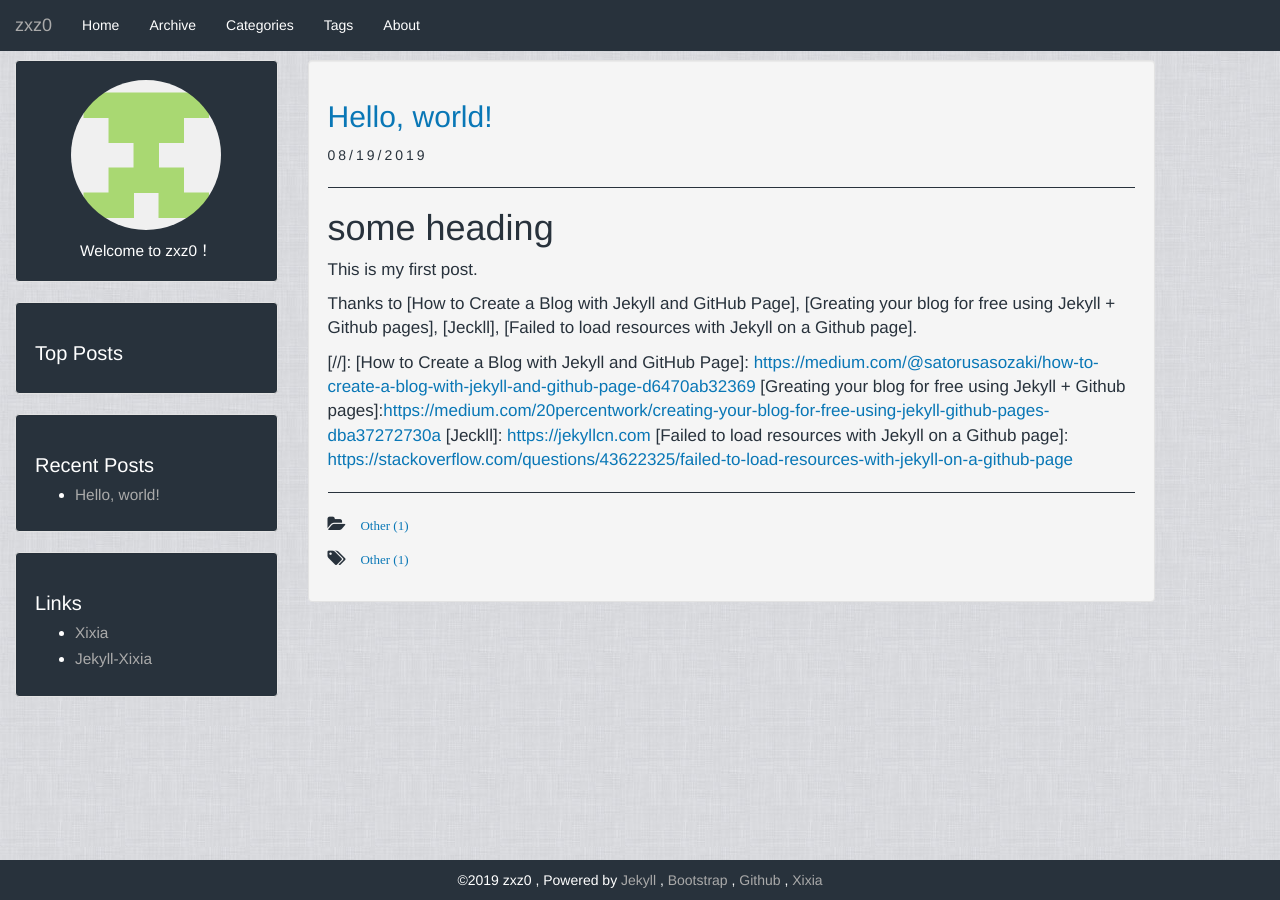
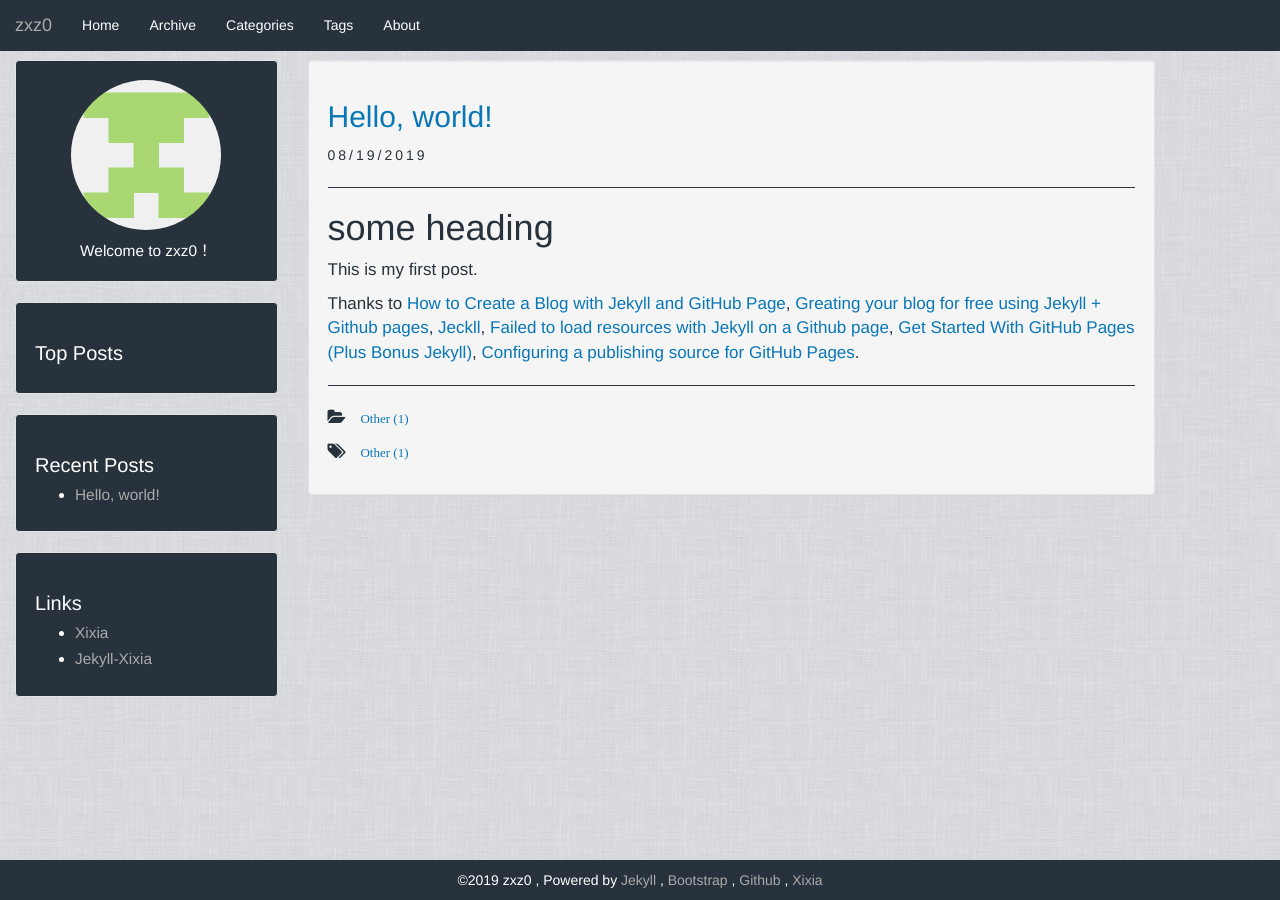
Before and after one commit to zxz0/blog, a Jekyll site: the page built from _posts/2019-08-19-hello-world.markdown, in a window 1280 px wide. Built offline with Jekyll 4.4.1, drawn with Linux system fonts in a browser that asks for light colours.

Commit message:
Update 1st post

```diff
--- a/_posts/2019-08-19-hello-world.markdown
+++ b/_posts/2019-08-19-hello-world.markdown
@@ -4,16 +4,10 @@ title:  "Hello, world!"
 date:   2019-08-19 00:27:00 -0700
 categories: Other
 tags: Other
-description: The read me page of Jekyll.
+description: My first post
 ---
 # some heading
 
 This is my first post.
 
-Thanks to [How to Create a Blog with Jekyll and GitHub Page], [Greating your blog for free using Jekyll + Github pages], [Jeckll], [Failed to load resources with Jekyll on a Github page].
-
-[//]:
-    [How to Create a Blog with Jekyll and GitHub Page]: <https://medium.com/@satorusasozaki/how-to-create-a-blog-with-jekyll-and-github-page-d6470ab32369>
-    [Greating your blog for free using Jekyll + Github pages]:<https://medium.com/20percentwork/creating-your-blog-for-free-using-jekyll-github-pages-dba37272730a>
-    [Jeckll]: <https://jekyllcn.com>
-    [Failed to load resources with Jekyll on a Github page]: <https://stackoverflow.com/questions/43622325/failed-to-load-resources-with-jekyll-on-a-github-page>
+Thanks to [How to Create a Blog with Jekyll and GitHub Page](https://medium.com/@satorusasozaki/how-to-create-a-blog-with-jekyll-and-github-page-d6470ab32369), [Greating your blog for free using Jekyll + Github pages](https://medium.com/20percentwork/creating-your-blog-for-free-using-jekyll-github-pages-dba37272730a), [Jeckll](https://jekyllcn.com), [Failed to load resources with Jekyll on a Github page](https://stackoverflow.com/questions/43622325/failed-to-load-resources-with-jekyll-on-a-github-page), [Get Started With GitHub Pages (Plus Bonus Jekyll)](https://24ways.org/2013/get-started-with-github-pages/), [Configuring a publishing source for GitHub Pages](https://help.github.com/en/articles/configuring-a-publishing-source-for-github-pages).
```
Also changed, not shown: 3 other files.
